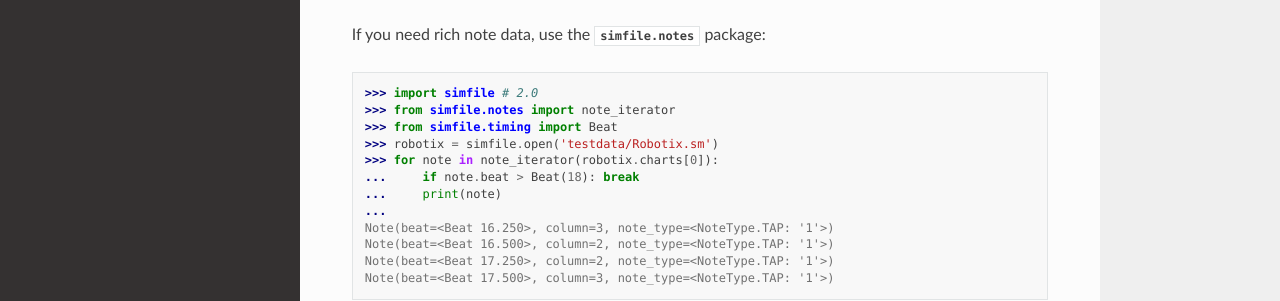
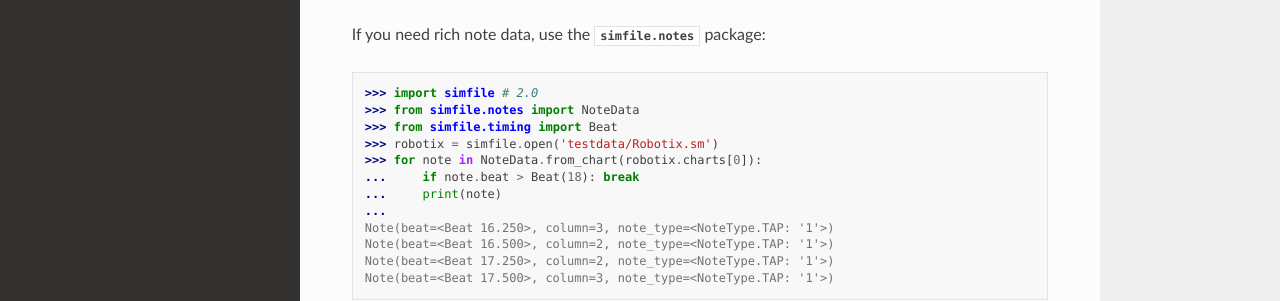
Before and after one commit to garcia/simfile, a Sphinx documentation site: the page built from docs/source/migrating.rst, in a window 1280 px wide and 900 px high, scrolled down 2699 px. Shown: the part 339-640 px from the top of the window. Built offline with Sphinx 7.4.7 and the Read the Docs theme 2.0.0, drawn with Linux system fonts in a browser that asks for light colours.

Commit message:
update docs for NoteData

```diff
--- a/docs/source/migrating.rst
+++ b/docs/source/migrating.rst
@@ -154,10 +154,10 @@ If you need rich timing data, use the :mod:`simfile.timing` package:
 If you need rich note data, use the :mod:`simfile.notes` package:
 
     >>> import simfile # 2.0
-    >>> from simfile.notes import note_iterator
+    >>> from simfile.notes import NoteData
     >>> from simfile.timing import Beat
     >>> robotix = simfile.open('testdata/Robotix.sm')
-    >>> for note in note_iterator(robotix.charts[0]):
+    >>> for note in NoteData.from_chart(robotix.charts[0]):
     ...     if note.beat > Beat(18): break
     ...     print(note)
     ...
```
